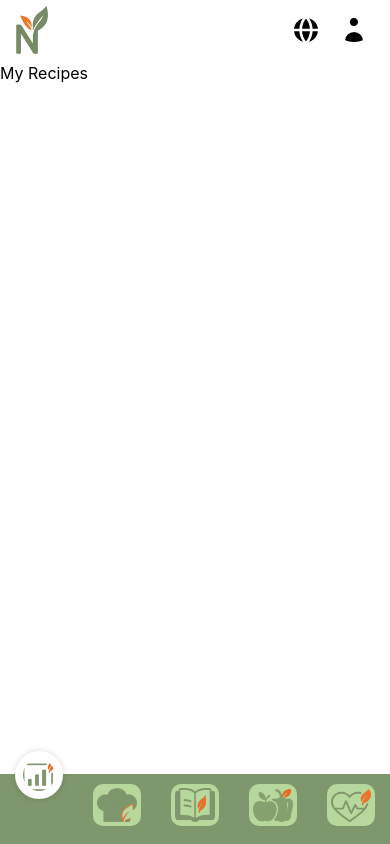
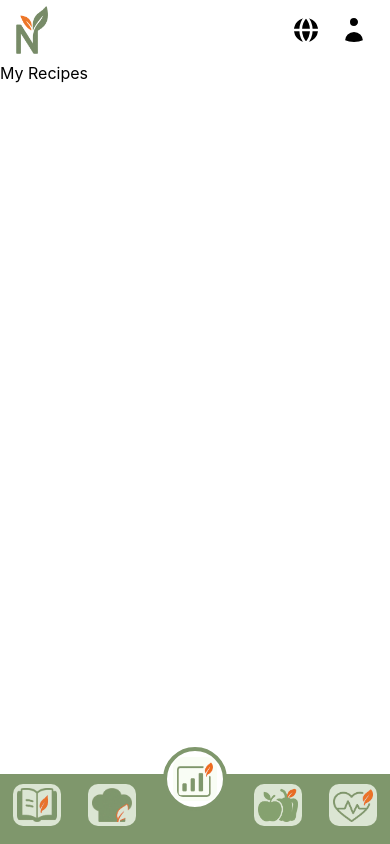
Before and after one commit to wildcodeschool-2025-03/JS-WestDevs-P3-SeazN, a React (Vite) app in the folder client/: page /kitchen/myrecipes in a window 390 px wide. Built offline with nearby package versions, Linux system fonts and the light colour scheme; a web font is replaced by a local one.

Commit message:
MobileNav tsx and css with popover MUI Labrary done with links to pages ( Items and subItems)

```diff
--- a/client/src/components/navigation/Sidebar/mobileNav/MobileNav.tsx
+++ b/client/src/components/navigation/Sidebar/mobileNav/MobileNav.tsx
@@ -1,3 +1,4 @@
+import Popover from "@mui/material/Popover";
 import { useState } from "react";
 import { NavLink } from "react-router";
 import { menuItems } from "../../../../data/menu-Items";
@@ -6,9 +7,17 @@ import "./MobileNav.css";
 
 const MobileNav = () => {
   const [openedSubmenu, setOpenedSubmenu] = useState<string | null>(null);
+  const [anchorEl, setAnchorEl] = useState<HTMLElement | null>(null);
 
-  const toggleSubmenu = (label: string) =>
+  const toggleSubmenu = (label: string, el: HTMLElement) => {
     setOpenedSubmenu((prev) => (prev === label ? null : label));
+    setAnchorEl(openedSubmenu === label ? null : el);
+  };
+
+  const handleClose = () => {
+    setOpenedSubmenu(null);
+    setAnchorEl(null);
+  };
 
   return (
     <>
@@ -22,33 +31,55 @@ const MobileNav = () => {
 
       <nav className="mobile-footer">
         {menuItems.map(({ icon, label, path, subItems }) => (
-          <div key={label}>
+          <div
+            key={label}
+            className={`nav-item ${label === "Synthèse" ? "synthese" : ""}`}
+          >
             <NavLink
               to={path}
               onClick={(e) => {
                 if (subItems) {
-                  e.preventDefault();
-                  toggleSubmenu(label);
+                  toggleSubmenu(label, e.currentTarget);
                 } else {
-                  setOpenedSubmenu(null);
+                  handleClose();
                 }
               }}
             >
-              <img
-                src={icon}
-                alt={label}
-                className={label === "Synthèse" ? "center-icon" : undefined}
-              />
+              {label === "Synthèse" ? (
+                <div className="center-icon">
+                  <img src={icon} alt={label} />
+                </div>
+              ) : (
+                <img src={icon} alt={label} />
+              )}
             </NavLink>
 
             {subItems && openedSubmenu === label && (
-              <div>
-                {subItems.map(({ label: subLabel, path }) => (
-                  <NavLink key={subLabel} to={path}>
-                    {subLabel}
-                  </NavLink>
-                ))}
-              </div>
+              <Popover
+                open={Boolean(anchorEl)}
+                anchorEl={anchorEl}
+                onClose={handleClose}
+                anchorOrigin={{ vertical: "top", horizontal: "center" }}
+                transformOrigin={{ vertical: "bottom", horizontal: "center" }}
+                slotProps={{
+                  paper: {
+                    className: "popover-menu",
+                  },
+                }}
+              >
+                <div className="submenu-wrapper">
+                  {subItems.map(({ label: subLabel, path }) => (
+                    <NavLink
+                      key={subLabel}
+                      to={path}
+                      onClick={handleClose}
+                      className="submenu-item"
+                    >
+                      {subLabel}
+                    </NavLink>
+                  ))}
+                </div>
+              </Popover>
             )}
           </div>
         ))}
--- a/client/src/components/navigation/Sidebar/mobileNav/mobileNav.css
+++ b/client/src/components/navigation/Sidebar/mobileNav/mobileNav.css
@@ -34,23 +34,76 @@
   display: flex;
   justify-content: space-around;
   align-items: center;
+  .nav-item {
+    order: 0;
+  }
+
+  .nav-item:first-child {
+    order: 0;
+  }
+  .nav-item:nth-child(2) {
+    order: 1;
+  }
+  .nav-item.synthese {
+    order: 2;
+  }
+  .nav-item:nth-child(4) {
+    order: 3;
+  }
+  .nav-item:nth-child(5) {
+    order: 4;
+  }
 
   img {
     width: 48px;
     height: 42px;
-    background-color: #caeeadc0;
+    background-color: #f7fdf3c4;
     border-radius: 10px;
     padding: 4px;
+  }
+  .center-icon {
+    width: 64px;
+    height: 64px;
+    transform: translateY(-30px);
+    background-color: white;
+    border-radius: 50%;
+    border: 4px solid #7f976c;
+    display: flex;
+    align-items: center;
+    justify-content: center;
+  }
 
-    &.center-icon {
-      transform: translateY(-30px);
-      background-color: white;
-      border-radius: 50%;
-      padding: 8px;
-      width: 48px;
-      height: 48px;
-      box-shadow: 0 0 6px rgba(0, 0, 0, 0.15);
-      border: #7f976c;
+  .center-icon img {
+    width: 80%;
+    height: 80%;
+  }
+}
+.popover-menu {
+  background-color: #e4f3da;
+  padding: 1rem;
+  border-radius: 12px;
+  box-shadow: 0 4px 10px rgba(0, 0, 0, 0.08);
+  max-width: 90vw;
+
+  .submenu-wrapper {
+    display: flex;
+    flex-direction: column;
+    gap: 1rem;
+
+    .submenu-item {
+      display: block;
+      text-decoration: none;
+      background-color: #d7e7c6f8;
+      color: #2e382e;
+      padding: 0.8rem 1rem;
+      border-radius: 8px;
+      font-size: 0.95rem;
+      text-align: center;
+      transition: background-color 0.2s ease;
+
+      &:hover {
+        background-color: #caeead;
+      }
     }
   }
 }
--- a/client/src/data/menu-Items.ts
+++ b/client/src/data/menu-Items.ts
@@ -2,32 +2,32 @@ export const menuItems = [
   {
     icon: "/icones-logo/icon-dashbords2.webp",
     label: "Synthèse",
-    path: "/synthese",
+    path: "/dashboard",
   },
   {
     icon: "/icones-logo/Icon-cuisine3.webp",
     label: "Ma cuisine",
-    path: "/ma-cuisine",
+    path: "",
     subItems: [
-      { label: "Mes recettes", path: "/ma-cuisine/recettes" },
-      { label: "Frigo", path: "/ma-cuisine/frigo" },
-      { label: "Liste des courses", path: "/ma-cuisine/courses" },
-      { label: "Préférences", path: "/ma-cuisine/preferences" },
-      { label: "Plannificateur", path: "/ma-cuisine/plannificateur" },
+      { label: "Mes recettes", path: "/kitchen/myrecipes" },
+      { label: "Frigo", path: "/kitchen/fridge" },
+      { label: "Liste des courses", path: "/kitchen/shoppinglist" },
+      { label: "Préférences", path: "/kitchen/settings" },
+      { label: "Plannificateur", path: "/kitchen/planner" },
     ],
   },
   {
     icon: "/icones-logo/icon-recette2.webp",
     label: "Recettes",
-    path: "/recettes",
+    path: "/recipes",
   },
   {
     icon: "/icones-logo/icon-produit2.webp",
     label: "Produits",
-    path: "/produits",
+    path: "",
     subItems: [
-      { label: "Légumes de saison", path: "/produits/legumes-de-saison" },
-      { label: "Analyse ingrédients", path: "/produits/analyse-ingredients" },
+      { label: "Légumes de saison", path: "/products/seasonal" },
+      { label: "Analyse ingrédients", path: "/products/analysis" },
     ],
   },
   {
```
